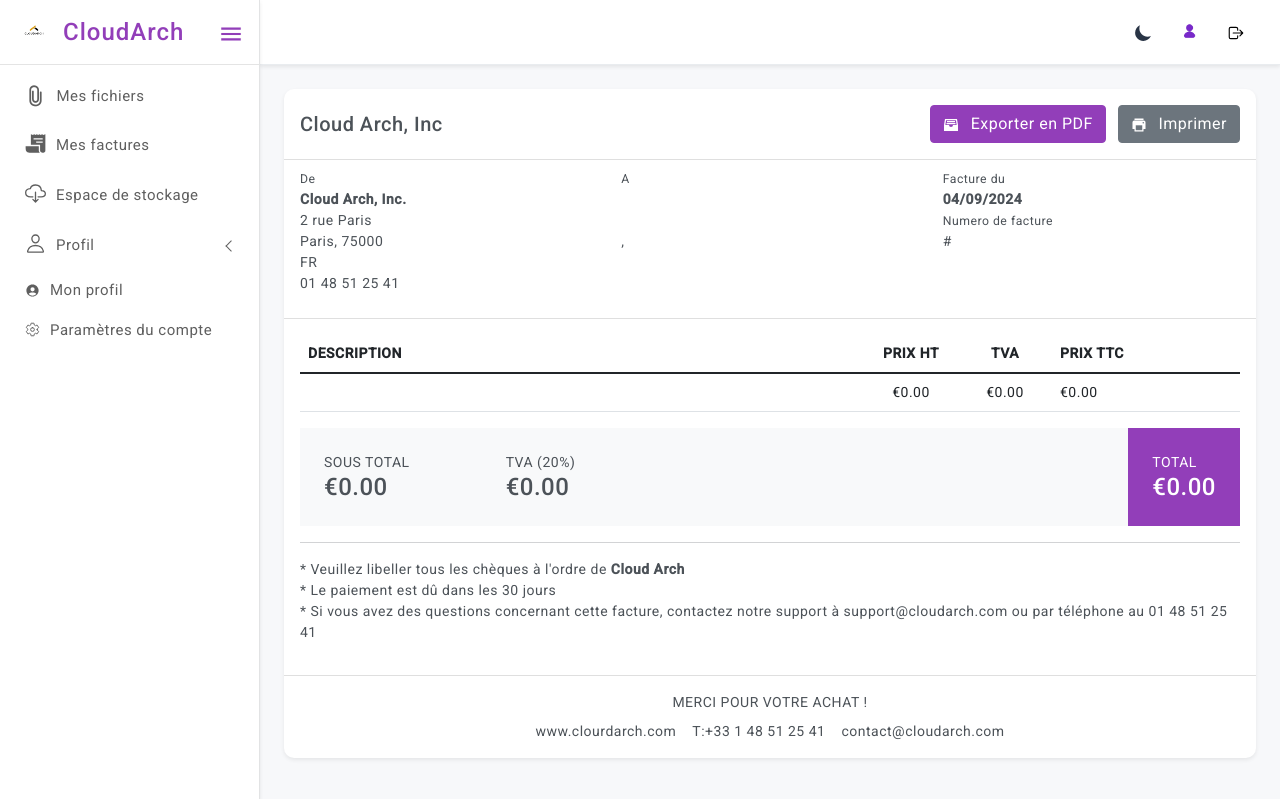
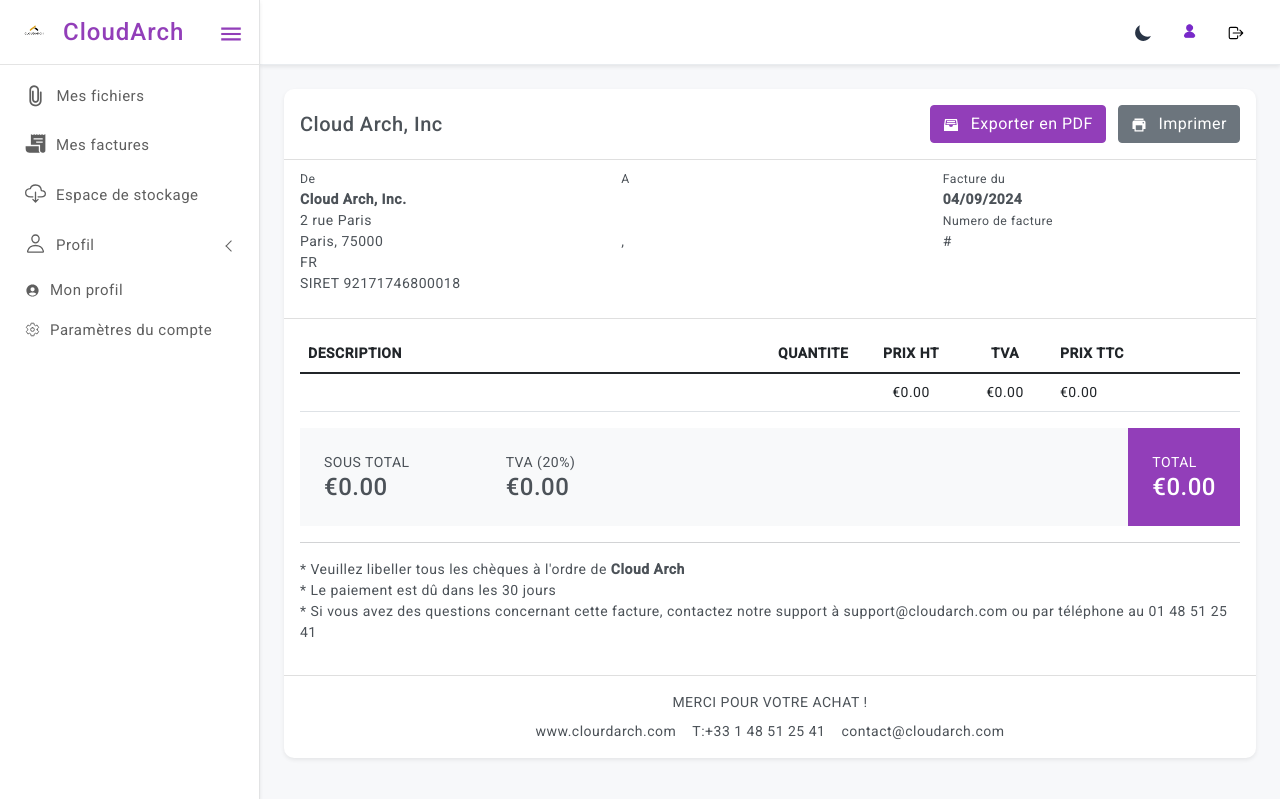
Before and after one commit to ipssiwayans/CloudArch, a Symfony app: template templates/invoice/show.html.twig in a window 1280 px wide. Shown: the top 799 px of the page. Run offline with Twig, Linux system fonts and the light colour scheme; the template is opened without the code that fills it, so the values that code supplies are empty; some libraries are stand-ins or nearby versions.

Commit message:
DEV-000: add SIRET and QUANTITY to invoice

```diff
--- a/templates/invoice/show.html.twig
+++ b/templates/invoice/show.html.twig
@@ -30,7 +30,7 @@
                                 2 rue Paris<br>
                                 Paris, 75000<br>
                                 FR<br>
-                                01 48 51 25 41<br>
+                                SIRET 92171746800018<br>
                             </address>
                         </div>
                     </div>
@@ -64,6 +64,7 @@
                         <thead>
                         <tr>
                             <th>DESCRIPTION</th>
+                            <th class="text-right" style="width: 10%">QUANTITE</th>
                             <th class="text-center" style="width: 10%;">PRIX HT</th>
                             <th class="text-center" style="width: 10%;">TVA</th>
                             <th class="text-right" style="width: 20%;">PRIX TTC</th>
@@ -75,6 +76,7 @@
                                 <span class="text-inverse">{{ invoice.object }}</span><br>
                                 <small>{{ invoice.description }}</small>
                             </td>
+                            <td class="text-center">{{ invoice.quantity }}</td>
                             <td class="text-center">€{{ invoice.amountHt|number_format(2, '.', ',') }}</td>
                             <td class="text-center">€{{ invoice.amountTva|number_format(2, '.', ',') }}</td>
                             <td class="text-right">€{{ invoice.totalAmount|number_format(2, '.', ',') }}</td>
```
